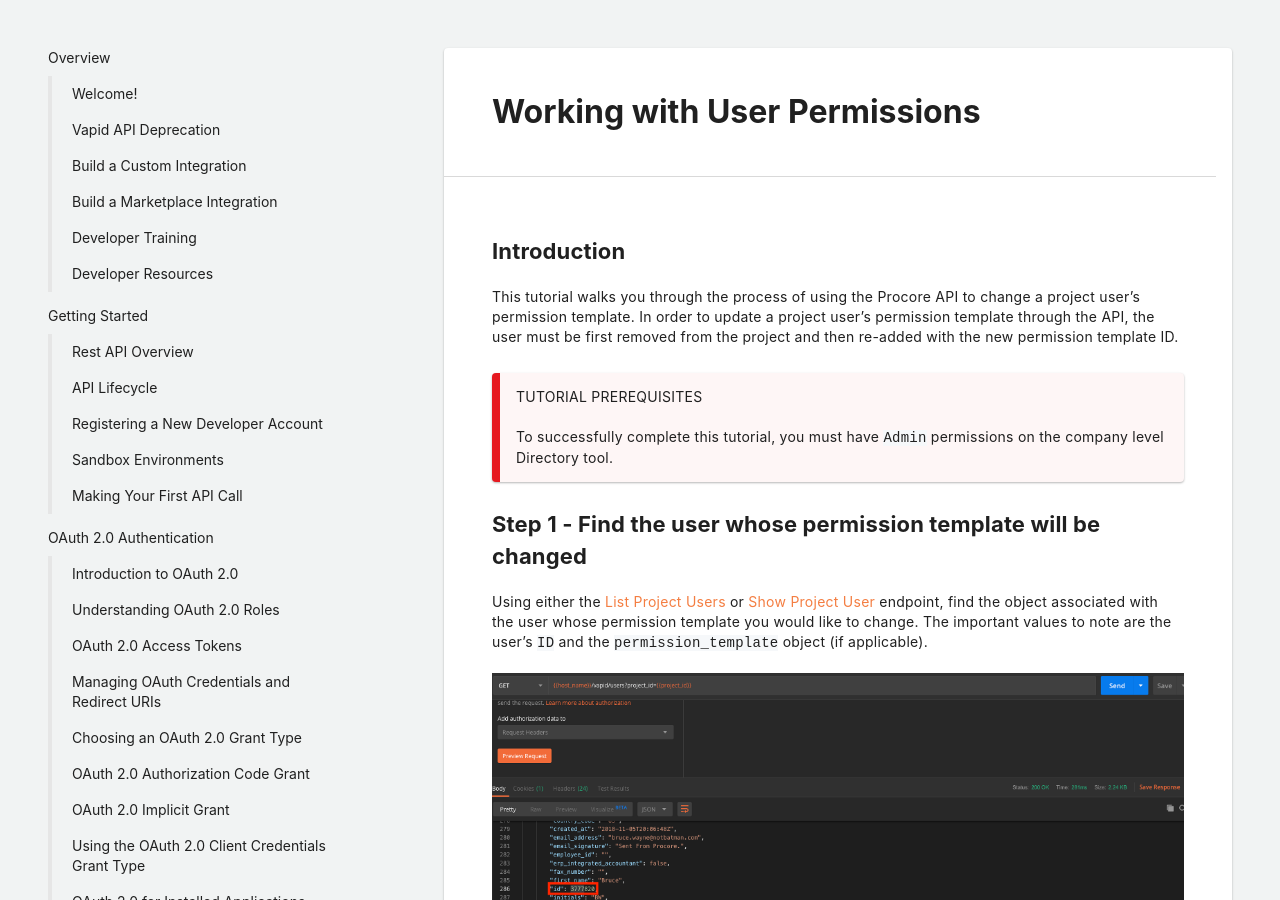
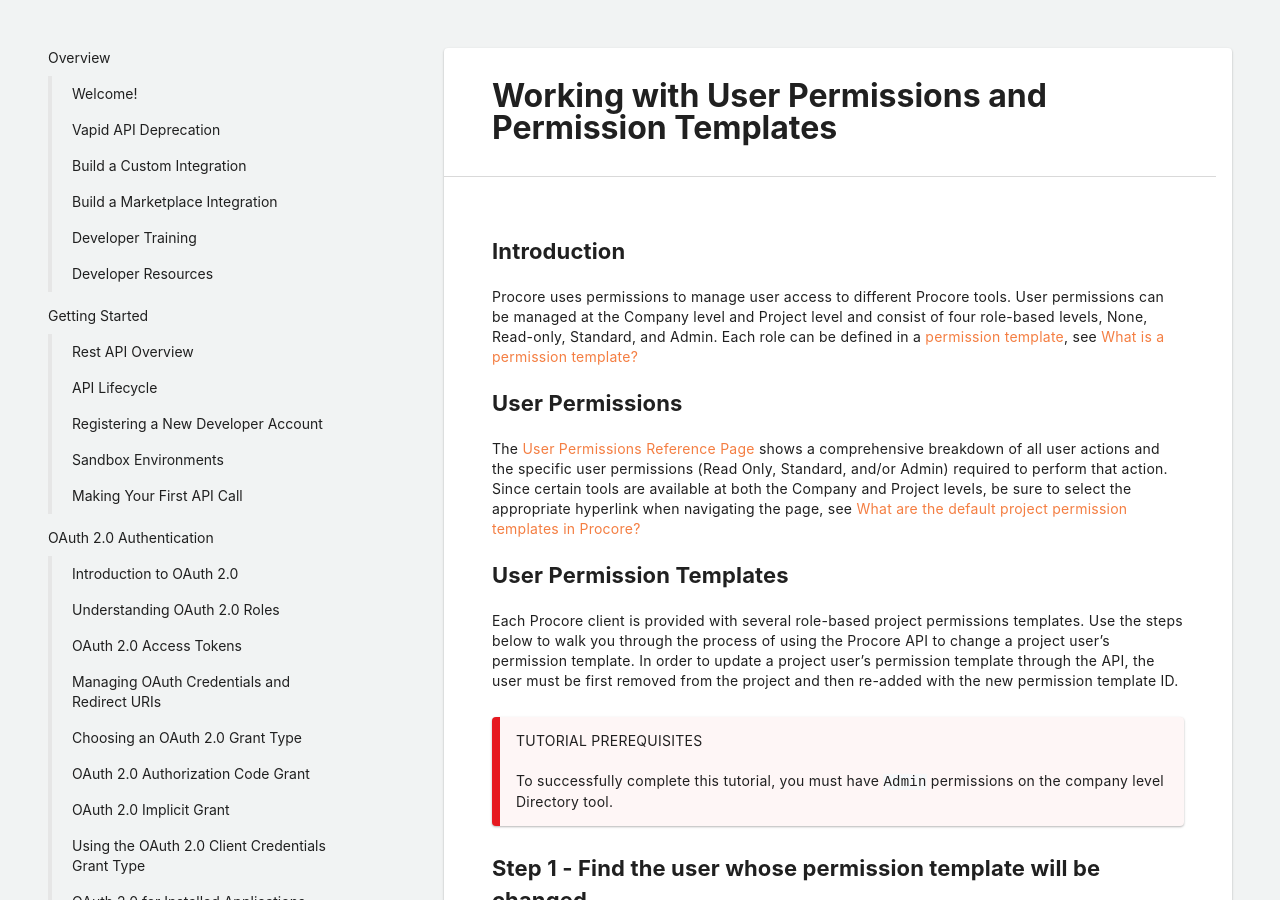
Before and after one commit to procore/documentation, a Jekyll site: the page built from tutorials/tutorial_user_permissions.md, in a window 1280 px wide and 900 px high. Built offline with Jekyll 4.4.1, drawn with Linux system fonts in a browser that asks for light colours.

Commit message:
tool permissions update

```diff
--- a/tutorials/tutorial_user_permissions.md
+++ b/tutorials/tutorial_user_permissions.md
@@ -1,6 +1,6 @@
 ---
 permalink: /tutorial-user-permissions
-title: Working with User Permissions
+title: Working with User Permissions and Permission Templates
 layout: default
 section_title: Guides and Tutorials
 
@@ -8,8 +8,15 @@ section_title: Guides and Tutorials
 
 ## Introduction
 
-This tutorial walks you through the process of using the Procore API to change a project user’s permission template.
-In order to update a project user’s permission template through the API, the user must be first removed from the project and then re-added with the new permission template ID.
+Procore uses permissions to manage user access to different Procore tools. User permissions can be managed at the Company level and Project level and consist of four role-based levels, None, Read-only, Standard, and Admin. Each role can be defined in a [permission template](https://support.procore.com/references/construction-management/glossary-of-terms#Permissions_Template), see [What is a permission template?](https://support.procore.com/faq/what-is-a-permissions-template)
+
+## User Permissions
+
+The [User Permissions Reference Page](https://support.procore.com/faq/what-are-the-default-project-permissions-templates-in-procore) shows a comprehensive breakdown of all user actions and the specific user permissions (Read Only, Standard, and/or Admin) required to perform that action. Since certain tools are available at both the Company and Project levels, be sure to select the appropriate hyperlink when navigating the page, see [What are the default project permission templates in Procore?](https://support.procore.com/faq/what-are-the-default-project-permissions-templates-in-procore)
+
+## User Permission Templates
+
+Each Procore client is provided with several role-based project permissions templates. Use the steps below to walk you through the process of using the Procore API to change a project user’s permission template. In order to update a project user’s permission template through the API, the user must be first removed from the project and then re-added with the new permission template ID.
 
 > TUTORIAL PREREQUISITES
 >
```
